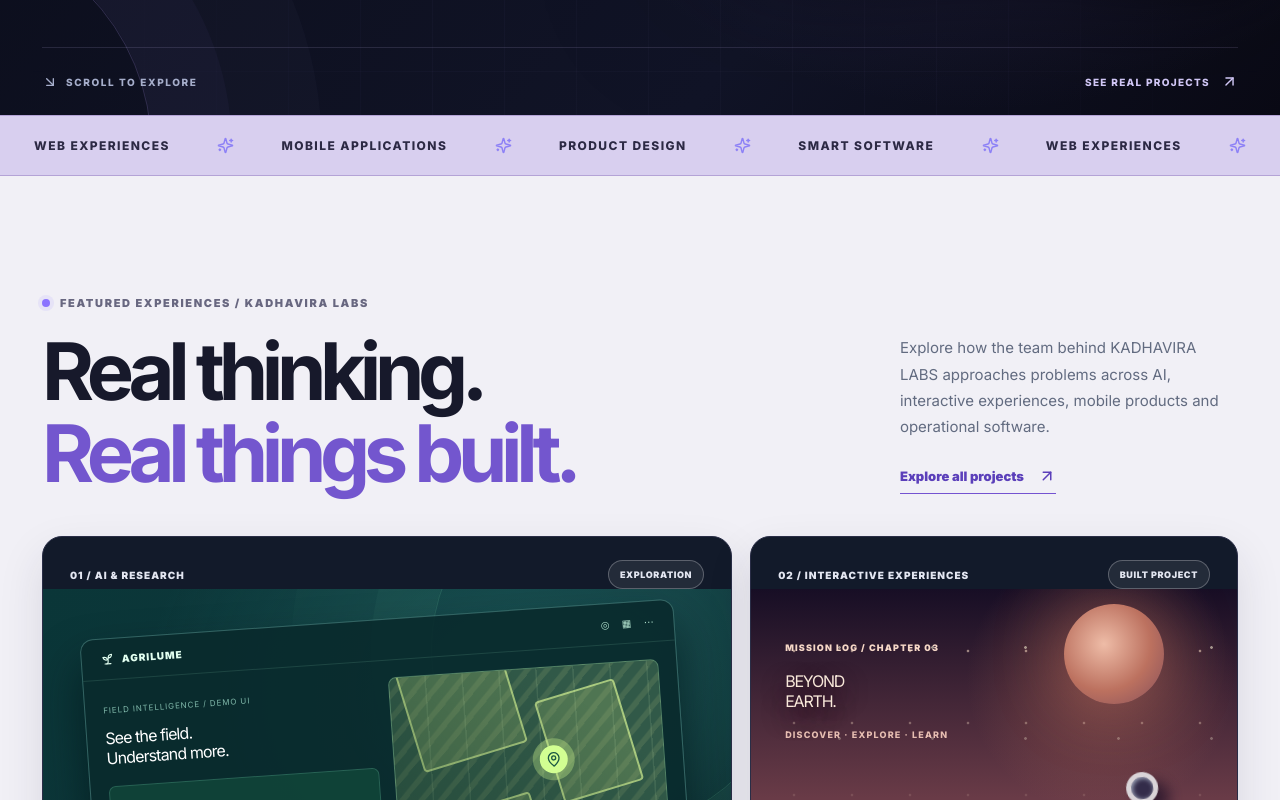
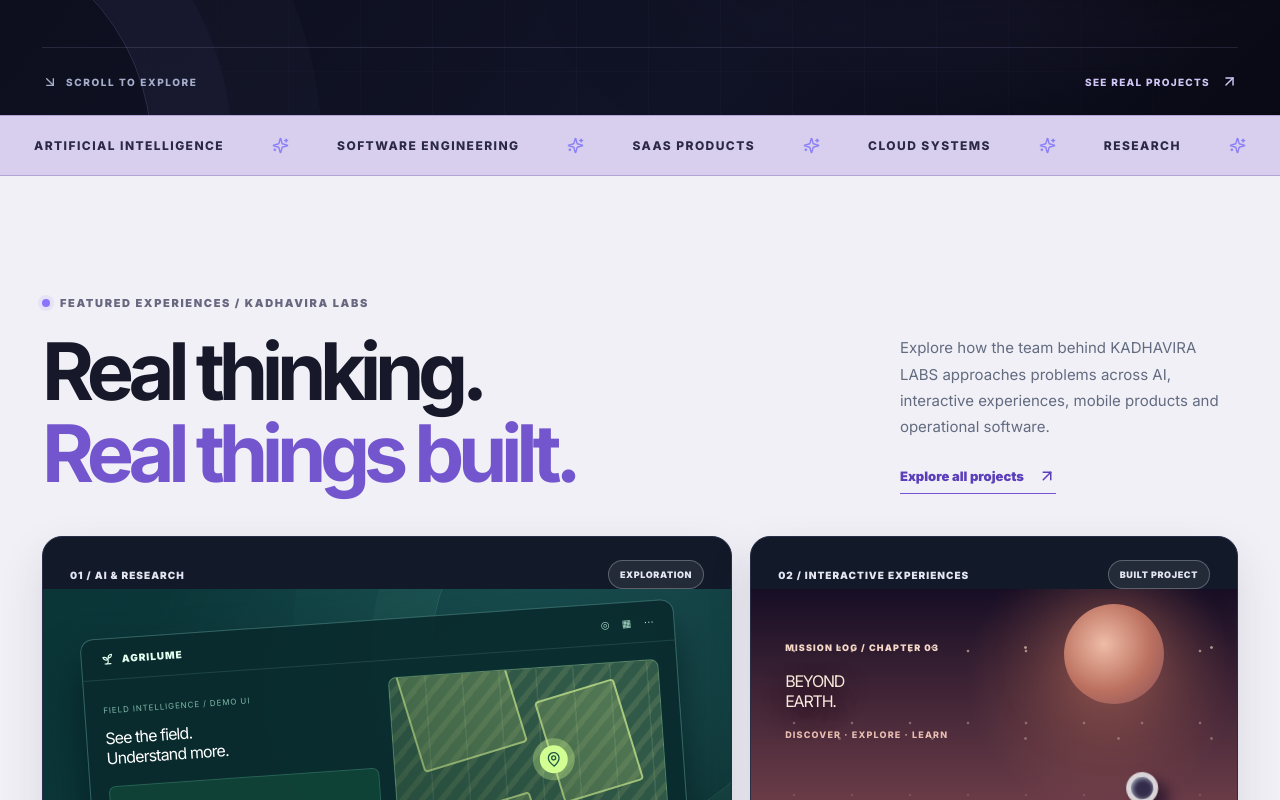
Before and after one commit to niloy-datta/tech-startup, a Next.js app: page / in a window 1280 px wide. Shown: the part 800-1600 px from the top of the page. Built offline with nearby package versions, Linux system fonts and the light colour scheme.

Commit message:
feat(rebrand): adopt Kadhavira Labs identity in app/page.tsx

```diff
--- a/app/page.tsx
+++ b/app/page.tsx
@@ -10,7 +10,7 @@
 import { solutions } from "@/lib/solutions";
 
 const questions = [
-  { q: "Can NBD build both a website and a mobile app?", a: "Yes. We can plan cohesive web and mobile experiences, or focus on one product first and expand as your needs evolve." },
+  { q: "Can KADHAVIRA LABS build both a website and a mobile app?", a: "Yes. We can plan cohesive web and mobile experiences, or focus on one product first and expand as your needs evolve." },
   { q: "Can you work with an early-stage idea?", a: "Absolutely. We can help clarify requirements, shape a practical MVP and identify the features to build first." },
   { q: "Do you offer custom solutions?", a: "Yes. From internal dashboards to integrations and business platforms, the solution is shaped around your workflow rather than a fixed template." },
   { q: "What happens after launch?", a: "We can discuss ongoing improvements, monitoring, maintenance and additional features based on your product's needs." },
@@ -21,8 +21,8 @@
     <>
       <StudioHero />
 
-      <section className="brand-ticker" aria-label="What NBD creates">
-        <div className="ticker-inner"><span>WEB EXPERIENCES</span><Sparkles/><span>MOBILE APPLICATIONS</span><Sparkles/><span>PRODUCT DESIGN</span><Sparkles/><span>SMART SOFTWARE</span><Sparkles/><span>WEB EXPERIENCES</span><Sparkles/></div>
+      <section className="brand-ticker" aria-label="What KADHAVIRA LABS creates">
+        <div className="ticker-inner"><span>ARTIFICIAL INTELLIGENCE</span><Sparkles/><span>SOFTWARE ENGINEERING</span><Sparkles/><span>SAAS PRODUCTS</span><Sparkles/><span>CLOUD SYSTEMS</span><Sparkles/><span>RESEARCH</span><Sparkles/></div>
       </section>
 
       <FeaturedStories />
@@ -105,7 +105,7 @@
       <section className="prefooter-section">
         <div className="container prefooter-inner">
           <span className="prefooter-mark"><Sparkles size={22} /> YOUR NEXT MOVE STARTS HERE</span>
-          <div><h2>The next big thing?<br/><em>It starts with you.</em></h2><Link href="/contact" className="round-arrow" aria-label="Start a project with NBD"><ArrowUpRight size={40}/></Link></div>
+          <div><h2>The next big thing?<br/><em>It starts with you.</em></h2><Link href="/contact" className="round-arrow" aria-label="Start a project with KADHAVIRA LABS"><ArrowUpRight size={40}/></Link></div>
           <p>Tell us what you&apos;re imagining, solving or trying to change. We&apos;d love to hear about it.</p>
           <Link href="/contact" className="prefooter-mobile-link">Start a project <ChevronRight size={18}/></Link>
         </div>
```
